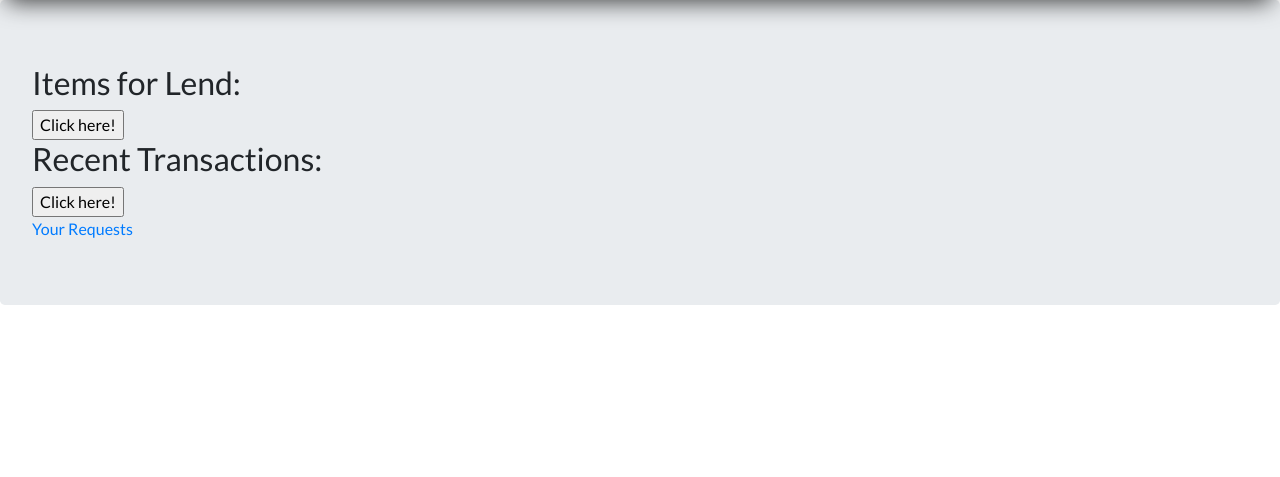
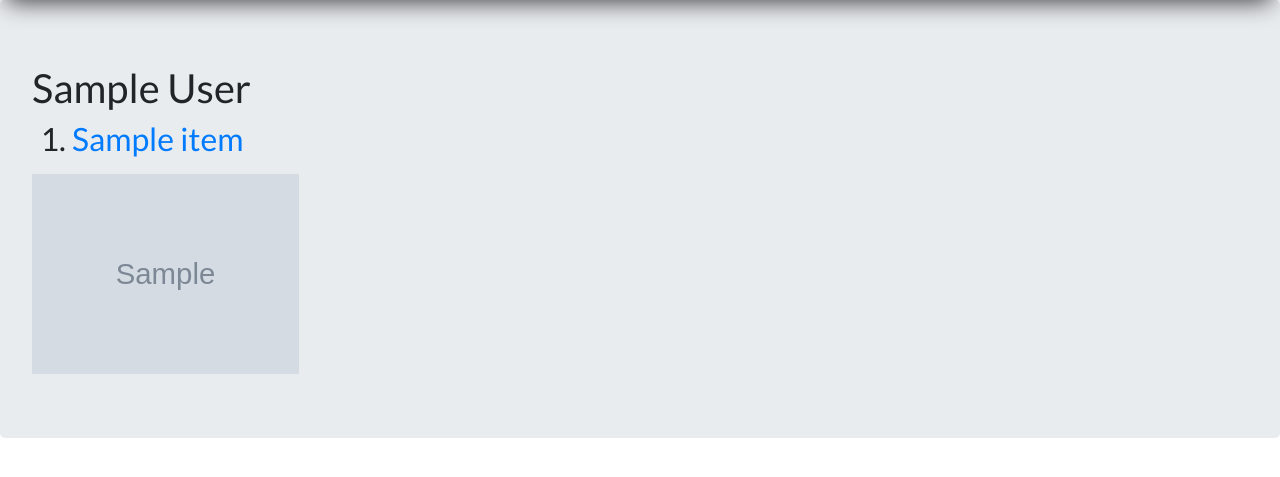
Before and after one commit to Senior-Design-Lend/lend, a Django app: page /profile/1/ in a window 1280 px wide; the page is wider, and only the part inside the window is pictured. Shown: the part 80-557 px from the top of that part. Run offline with Django 3.2, Linux system fonts and the light colour scheme; a user stored in the database is signed in; tables that the repository leaves empty hold one stand-in row (values such as "Sample post"); grey boxes marked "Sample" are stand-in pictures; some libraries are stand-ins or nearby versions; some web fonts are replaced.

Commit message:
fixed something

```diff
--- a/items/urls.py
+++ b/items/urls.py
@@ -5,11 +5,11 @@ from django.contrib.auth.decorators import login_required
 app_name = 'items'
 
 urlpatterns = [
-    path('', login_required(views.listItemView.as_view()), name="list"),
+    path('', views.listItemView.as_view(), name="list"),
     path('<int:pk>/', views.detailItemView.as_view(), name="detail"),
     path('addItem', login_required(views.createItemView.as_view()),name="create"),
     path('update/<int:pk>/', login_required(views.updateItemView.as_view()), name="update"),
     path('delete/<int:pk>/', login_required(views.deleteItemView.as_view()), name="delete"),
-    path('itemList', login_required(views.listItemView.as_view()), name='list'),
+    path('itemList', views.listItemView.as_view(), name='list'),
 
 ]
--- a/templates/profile/index.html
+++ b/templates/profile/index.html
@@ -2,21 +2,13 @@
 
 {% block body_block %}
 
-{% if user.is_authenticated %}
 <div class='jumbotron'>
-  <h2>Items for Lend:</h2>
-  <form action="../items/itemList">
-    <input type="submit" value="Click here!" />
-  </form>
-  <h2>Recent Transactions:</h2>
-  <form action="../transaction/transactionList">
-    <input type="submit" value="Click here!" />
-  </form>
-  <a href="{% url 'transaction:requestList' %}">Your Requests</a>
+  <h1>{{ first }} {{ last }}</h1>
+  <ol>
+    {% for item in items %}
+      <h2><li><a href="{% url 'items:detail' pk=item.id %}">{{item}}</a></li></h2>
+    {% endfor %}
+  </ol>
+  <img src='{{ picture.url }}' height=200>
 </div>
-{% else %}
-<div class='jumbotron'>
-  <h1>You need to be logged in</h1>
-</div>
-{% endif %}
 {% endblock %}
--- a/templates/transaction/index.html
+++ b/templates/transaction/index.html
@@ -6,14 +6,14 @@
 <h1> Your Active Transactions </h1>
   <ol>
     {% for a in active %}
-    <h2><li><a href="{% url 'transaction:transactionDetail' pk=a.id %}">{{a.item}}</a></li>
+    <h2><li><a href="{% url 'transaction:transactionDetail' pk=a.id %}">{{a.item}}</a></li></h2>
     {% endfor %}
   </ol>
 
 <h1> Past Transactions </h1>
   <ol>
     {% for p in past %}
-    <h2><li><a href="{% url 'transaction:transactionDetail' pk=p.id %}">{{p.item}}</a></li>
+    <h2><li><a href="{% url 'transaction:transactionDetail' pk=p.id %}">{{p.item}}</a></li></h2>
     {% endfor %}
   </ol>
 {% endblock %}
--- a/userprofile/views.py
+++ b/userprofile/views.py
@@ -6,13 +6,24 @@ from django.views.generic import (View,TemplateView,
 
 from django.contrib.auth.decorators import login_required
 from django.utils.decorators import method_decorator
+from login.models import UserProfileInfo
+from django.contrib.auth.models import User
+
+from items.models import Item
 class profileView(TemplateView):
     template_name = "profile/index.html"
 
     def get_context_data(self, **kwargs):
         context = super().get_context_data(**kwargs)
+        context['pk'] = self.kwargs['pk']
+        ownerID = User.objects.get(id=self.kwargs['pk'])
+        context['items'] = Item.objects.filter(owner=ownerID)
+        context['picture'] = UserProfileInfo.objects.get(user=ownerID).profile_pic
+        context['first'] = User.objects.get(id=self.kwargs['pk']).first_name
+        context['last'] = User.objects.get(id=self.kwargs['pk']).last_name
+
+
         return context
 
-    @method_decorator(login_required)
-    def dispatch(self, *args, **kwargs):
-        return super().dispatch(*args, **kwargs)
+    # def dispatch(self, *args, **kwargs):
+    #     return super().dispatch(*args, **kwargs)
```
Also changed, not shown: login/migrations/0002_auto_20180424_0625.py (added), login/migrations/0003_auto_20180424_0626.py (added).
